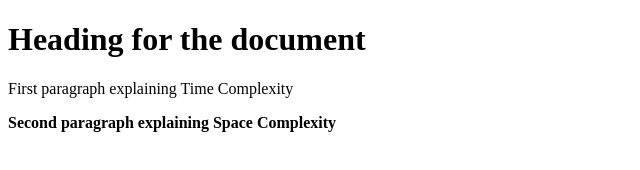
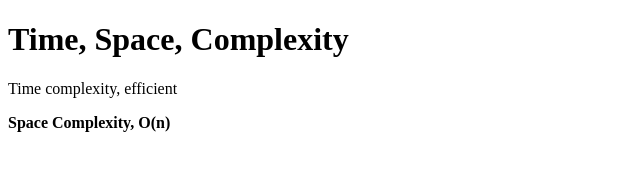
Before and after one commit to acciojob/time-and-space-complexity-khushboosharma5060, a website: page main.html in a window 1280 px wide. Shown: the whole page, without its empty margins (0-640 px from the left). Drawn offline with Linux system fonts and the light colour scheme.

Commit message:
created a submission

```diff
--- a/main.html
+++ b/main.html
@@ -8,9 +8,9 @@
 
 <body>
 	<!-- the entire body must be written by student -->
-	<h1> Heading for the document</h1>
-	<p> First paragraph explaining Time Complexity</p>
-	<p><B>	Second paragraph explaining Space Complexity </B></p>
+<h1>Time, Space, Complexity</h1>
+<p>Time complexity, efficient</p>
+<p><B>Space Complexity, O(n)</B></p>
     <script type="text/javascript" src="./script.js">
 </script>
 
```
